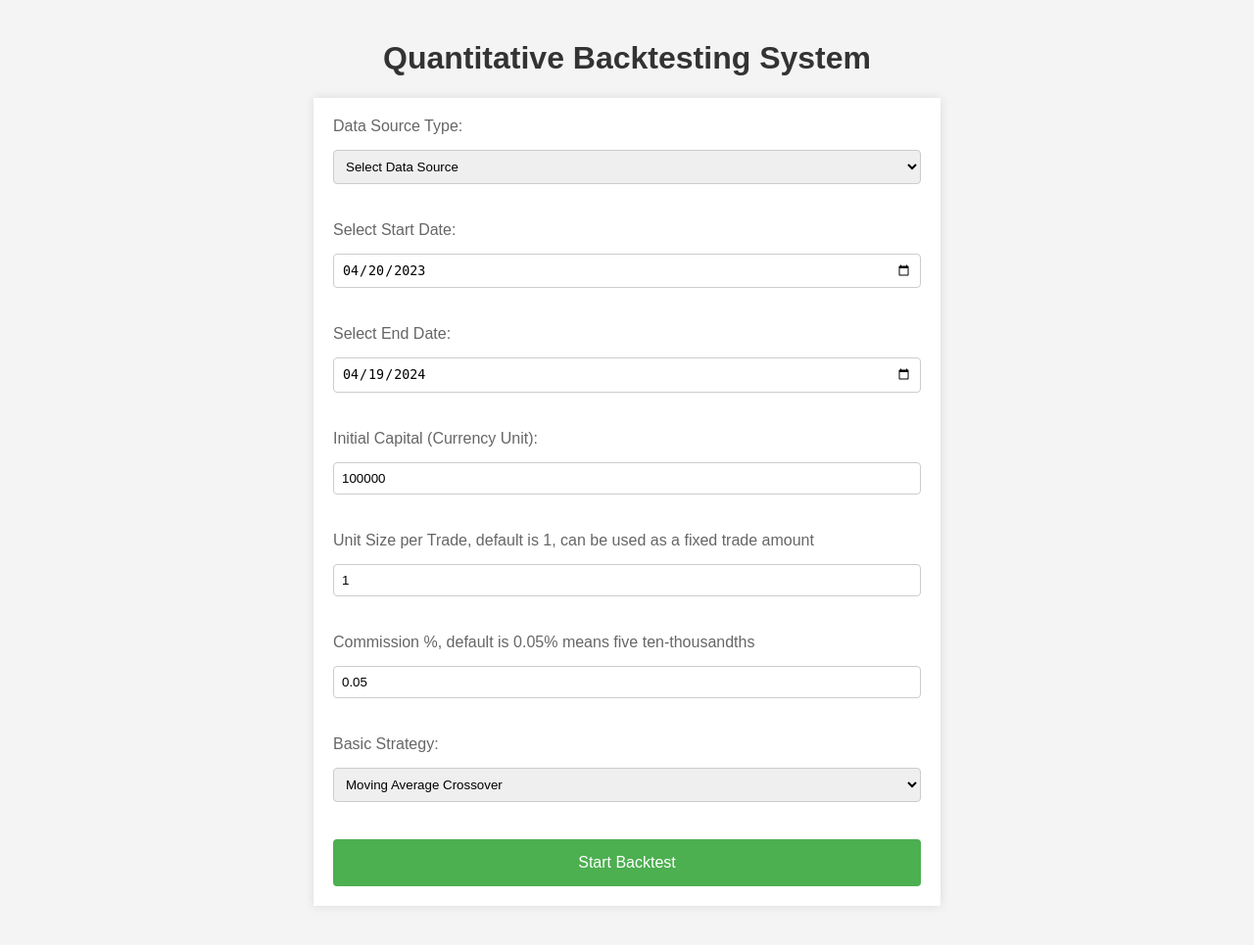
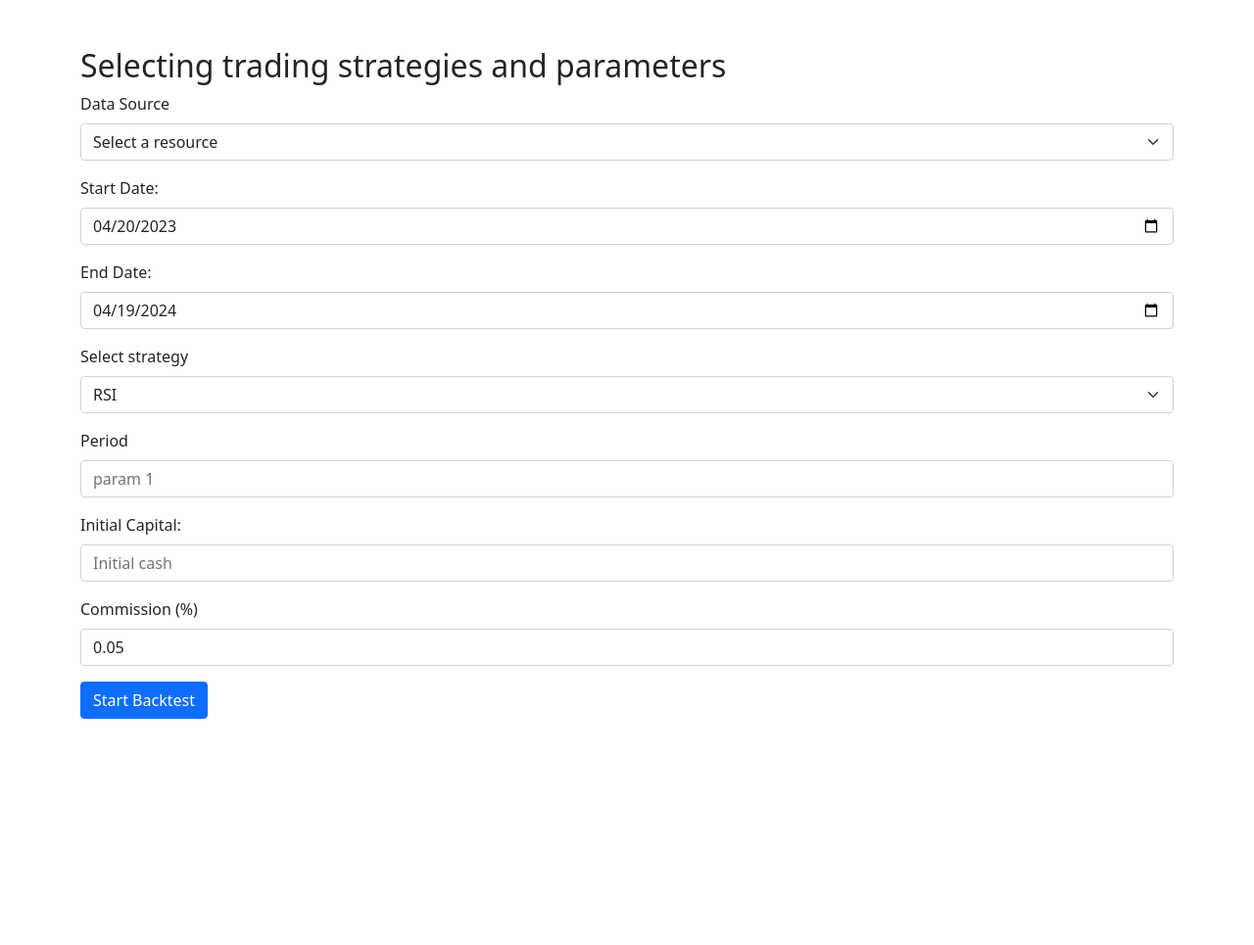
Before and after one commit to hbwhzk/FinancePyBackTester, a Flask app: page / in a window 1280 px wide. Shown: the whole page at 98% size. After the commit the page ends 734 px from the top, so only its background shows below. Run offline with Flask 3, Linux system fonts and the light colour scheme.

Commit message:
ver 0.2
add chart/result/

```diff
--- a/app.py
+++ b/app.py
@@ -1,71 +1,89 @@
-import os
-import logging
-from flask import Flask, request, render_template, redirect, url_for, flash
+from flask import Flask, request, render_template
 import backtrader as bt
-from strategies.basic_strategy import BasicStrategy
-from strategies.load_data_yf import fetch_data_from_yahoo
-from strategies.load_data_a_stock import fetch_a_stock_data
-import pandas as pd
-import matplotlib.pyplot as plt
-from datetime import datetime
+from strategies.get_a_stock import get_a_stock
+from strategies.rsi import RSIStrategy
+from strategies.sma import SMACrossStrategy
+from datetime import datetime, timedelta
 
 app = Flask(__name__)
-app.secret_key = 'your_secret_key'
 
 @app.route('/')
 def index():
-    return render_template('index.html')
+    end_date = datetime.now() - timedelta(days=1)
+    start_date = end_date - timedelta(days=365)
+    end_date_str = end_date.strftime('%Y-%m-%d')
+    start_date_str = start_date.strftime('%Y-%m-%d')
+    return render_template('index.html', start_date=start_date_str, end_date=end_date_str)
 
-@app.route('/backtest', methods=['POST'])
-def backtest():
-    logging.debug("Starting backtest function")
+
+@app.route('/results', methods=['GET'])
+def results():
+    symbol = request.args.get('symbol')
+    start_date = request.args.get('start_date')
+    end_date = request.args.get('end_date')
+    strategy_name = request.args.get('strategy')
+    param1 = int(request.args.get('param1', 14))
+    param2_str = request.args.get('param2', '30')
     try:
-        data_source = request.form['data_source']
-        symbol = request.form['symbol'] if data_source == 'online' else request.form.get('symbol_a', '')
-        start_date = request.form['start_date']
-        end_date = request.form['end_date']
-        initial_cash = float(request.form['initial_cash'])
-        commission_rate = float(request.form['commission_rate']) / 100
+        param2 = int(param2_str) if param2_str.isdigit() else None
+    except ValueError:
+        param2 = None
 
-        logging.info(f"Form data received: data_source={data_source}, symbol={symbol}, start_date={start_date}, end_date={end_date}, initial_cash={initial_cash}")
+    cerebro = bt.Cerebro()
+    start_cash = float(request.args.get('initial_cash', 100000))
 
-        cerebro = bt.Cerebro()
-        cerebro.addstrategy(BasicStrategy)
-        cerebro.broker.setcash(initial_cash)
-        cerebro.broker.setcommission(commission=commission_rate)
+    cerebro.broker.set_cash(start_cash)
 
-        if data_source == 'online':
-            df = fetch_data_from_yahoo(symbol, start_date, end_date)
-        elif data_source == 'a_stock':
-            days = (datetime.strptime(end_date, '%Y-%m-%d') - datetime.strptime(start_date, '%Y-%m-%d')).days
-            df = fetch_a_stock_data(symbol, start_date, days)
+    data, success = get_a_stock(symbol, start_date, end_date)
+    print("Data retrieval success:", success)
+    if not success:
+        return "Failed to fetch data for the provided dates.", 500
 
-        if df is not None and not df.empty:
-            if not isinstance(df.index, pd.DatetimeIndex):
-                logging.error("Data index is not a DatetimeIndex.")
-                flash("Data format error: Index is not a DatetimeIndex.")
-                return redirect(url_for('index'))
-            data = bt.feeds.PandasData(dataname=df)
-            cerebro.adddata(data)
-            cerebro.run()
-            fig_path = 'backtest_result.png'
-            fig = cerebro.plot()[0][0]
-            fig.savefig(os.path.join(app.static_folder, fig_path))
-            plt.close(fig)
+    cerebro.adddata(data)
 
-            logging.info("Backtest completed successfully")
-            flash('Backtest completed successfully.')
-            return render_template('index.html', fig_path=fig_path)
+    if strategy_name == 'RSI':
+        cerebro.addstrategy(RSIStrategy, period=param1)
+    elif strategy_name == 'MovingAverageCross' and param2 is not None:
+        cerebro.addstrategy(SMACrossStrategy, short_period=param1, long_period=param2)
 
+    cerebro.tradehistory = True
+
+    strategies = cerebro.run()
+    if strategies:
+        strategy = strategies[0]
+        if hasattr(strategy, 'get_trade_data'):
+            trade_data = strategy.get_trade_data()
+            print("get trade_data:", trade_data)
         else:
-            logging.error("Data loading failed or data is empty.")
-            flash('Failed to fetch or process data.')
-            return redirect(url_for('index'))
+            print("no trade_data")
+            trade_data = []
+    else:
+        print("no results")
+        trade_data = []
 
-    except Exception as e:
-        logging.error(f"Error in backtest function: {e}", exc_info=True)
-        flash(f'An error occurred during backtesting: {str(e)}')
-        return redirect(url_for('index'))
+    final_value = cerebro.broker.getvalue()
+    candlestick_data = get_candlestick_data(data)
+
+    return render_template('results.html', initial_cash=start_cash, final_value=final_value,
+                           results={'candlesticks': candlestick_data, 'trades': trade_data})
+
+
+def get_candlestick_data(datafeed):
+    ohlc = []
+    for i in range(len(datafeed)):
+        date = datafeed.datetime.array[i]
+        o = datafeed.open.array[i]
+        h = datafeed.high.array[i]
+        l = datafeed.low.array[i]
+        c = datafeed.close.array[i]
+        ohlc.append({
+            't': bt.num2date(date).strftime('%Y-%m-%d'),
+            'o': o,
+            'h': h,
+            'l': l,
+            'c': c
+        })
+    return ohlc
 
 if __name__ == '__main__':
     app.run(debug=True)
--- a/templates/index.html
+++ b/templates/index.html
@@ -2,84 +2,101 @@
 <html lang="en">
 <head>
     <meta charset="UTF-8">
-    <title>Quantitative Backtesting System</title>
-    <link rel="stylesheet" href="{{ url_for('static', filename='css/index.css') }}">
+    <title>Quantitative Backtesting</title>
+    <link href="https://cdn.jsdelivr.net/npm/bootstrap@5.1.3/dist/css/bootstrap.min.css" rel="stylesheet">
+    <script>
+        document.addEventListener("DOMContentLoaded", function(event) {
+            const strategySelect = document.getElementById('strategy');
+            const dataSourceSelect = document.getElementById('data_source');
+            const symbolInputContainer = document.getElementById('symbol-container');
+            const param1Input = document.getElementById('param1-container');
+            const param2Input = document.getElementById('param2-container');
+
+            function updateParams() {
+                const strategy = strategySelect.value;
+                param1Input.style.display = 'none';
+                param2Input.style.display = 'none';
+
+                if (strategy === 'RSI') {
+                    param1Input.style.display = 'block';
+                    document.getElementById('param1-label').textContent = 'Period';
+                } else if (strategy === 'MovingAverageCross') {
+                    param1Input.style.display = 'block';
+                    param2Input.style.display = 'block';
+                    document.getElementById('param1-label').textContent = 'Short MA Period';
+                    document.getElementById('param2-label').textContent = 'Long MA Period';
+                }
+            }
+
+            function updateSymbolInput() {
+                symbolInputContainer.style.display = dataSourceSelect.value ? 'block' : 'none';
+            }
+
+            strategySelect.addEventListener('change', updateParams);
+            dataSourceSelect.addEventListener('change', updateSymbolInput);
+            updateParams();
+            updateSymbolInput();
+        });
+    </script>
 </head>
 <body>
-    <h1>Quantitative Backtesting System</h1>
-    <form action="/backtest" method="post" enctype="multipart/form-data">
+<div class="container mt-5">
+    <h2>Selecting trading strategies and parameters</h2>
+    <form action="/results" method="get">
 
-        <label for="data_source">Data Source Type:</label>
-        <select id="data_source" name="data_source" onchange="toggleDataSourceOptions()">
-            <option value="">Select Data Source</option>
-            <option value="online">Yahoo Finance</option>
-            <option value="a_stock">A-share Market</option>
-        </select><br><br>
+        <div class="mb-3">
+            <label for="data_source" class="form-label">Data Source</label>
+            <select class="form-select" id="data_source" name="data_source">
+                <option value="">Select a resource</option>
+                <option value="China Mainland A Share">China Mainland A Share</option>
+                <option value="Yahoo Finance">Yahoo Finance</option>
+            </select>
+        </div>
 
+        <div class="mb-3" id="symbol-container" style="display: none;">
+            <label for="symbol" class="form-label">
+                Stock symbol, e.g., for Yahoo Finance data source: Apple: AAPL, Google: GOOG, Bitcoin: BTC-USD; for China Mainland A Share, input like Vanke A: SZ000002, Kweichow Moutai: SH600519, CATL: SZ300750. Note the uppercase prefix.
+            </label>
+            <input type="text" class="form-control" id="symbol" name="symbol" placeholder="Enter symbol here">
+        </div>
 
-        <div id="online_resource" class="data_source_option" style="display: none;">
-            <label for="symbol">Enter Stock Symbol, e.g., Apple: AAPL, Google: GOOG, or Bitcoin: BTC-USD</label>
-            <input type="text" id="symbol" name="symbol"><br><br>
+        <div class="mb-3">
+            <label for="start_date" class="form-label">Start Date:</label>
+            <input type="date" class="form-control" id="start_date" name="start_date" required value="{{ start_date }}">
+        </div>
+        <div class="mb-3">
+            <label for="end_date" class="form-label">End Date:</label>
+            <input type="date" class="form-control" id="end_date" name="end_date" required value="{{ end_date }}">
         </div>
 
 
-        <div id="a_stock_resource" class="data_source_option" style="display: none;">
-            <label for="symbol_a">Stock Symbol, e.g., Vanke A: SZ000002, Kweichow Moutai: SH600519, CATL: SZ300750, note the uppercase prefix</label>
-            <input type="text" id="symbol_a" name="symbol_a"><br><br>
+        <div class="mb-3">
+            <label for="strategy" class="form-label">Select strategy</label>
+            <select class="form-select" id="strategy" name="strategy">
+                <option value="RSI">RSI</option>
+                <option value="MovingAverageCross">Moving Average Crossover</option>
+            </select>
+        </div>
+        <div class="mb-3" id="param1-container" style="display: none;">
+            <label id="param1-label" class="form-label">param 1</label>
+            <input type="text" class="form-control" id="param1" name="param1" placeholder="param 1 ">
+        </div>
+        <div class="mb-3" id="param2-container" style="display: none;">
+            <label id="param2-label" class="form-label">param 2</label>
+            <input type="text" class="form-control" id="param2" name="param2" placeholder="param 2">
+        </div>
+        <div class="mb-3">
+            <label for="initial_cash" class="form-label">Initial Capital:</label>
+            <input type="number" class="form-control" id="initial_cash" name="initial_cash" placeholder="Initial cash">
+        </div>
+        <div class="mb-3">
+            <label for="commission" class="form-label">Commission (%)</label>
+            <input type="number" class="form-control" id="commission" name="commission" placeholder="Default is 0.05% (five ten-thousandths)" value="0.05" step="0.01" min="0">
         </div>
 
 
-        <label for="start_date">Select Start Date:</label>
-        <input type="date" id="start_date" name="start_date" required><br><br>
-
-
-        <label for="end_date">Select End Date:</label>
-        <input type="date" id="end_date" name="end_date" required><br><br>
-
-
-        <label for="initial_cash">Initial Capital (Currency Unit):</label>
-        <input type="number" id="initial_cash" name="initial_cash" min="1000" step="100" value="100000"><br><br>
-
-
-        <label for="trade_size">Unit Size per Trade, default is 1, can be used as a fixed trade amount</label>
-        <input type="number" id="trade_size" name="trade_size" min="1" value="1"><br><br>
-
-        <label for="commission_rate">Commission %, default is 0.05% means five ten-thousandths </label>
-        <input type="number" id="commission_rate" name="commission_rate" min="0" step="0.001" value="0.05"><br><br>
-
-
-        <label for="strategy">Basic Strategy:</label>
-        <select id="strategy" name="strategy">
-            <option value="moving_average">Moving Average Crossover</option>
-            <option value="rsi">RSI Overbought/Oversold</option>
-
-        </select><br><br>
-
-
-        <div id="rsi_params" class="strategy_params" style="display: none;">
-            <label for="rsi_period">RSI Period:</label>
-            <input type="number" id="rsi_period" name="rsi_period" value="14"><br><br>
-
-            <label for="rsi_upper">RSI Upper Threshold:</label>
-            <input type="number" id="rsi_upper" name="rsi_upper" value="70"><br><br>
-
-            <label for="rsi_lower">RSI Lower Threshold:</label>
-            <input type="number" id="rsi_lower" name="rsi_lower" value="30"><br><br>
-        </div>
-
-        <input type="submit" value="Start Backtest">
+        <button type="submit" class="btn btn-primary">Start Backtest</button>
     </form>
-
-    {% for message in get_flashed_messages() %}
-        <div>{{ message }}</div>
-    {% endfor %}
-
-    {% if fig_path %}
-    <div>
-        <img src="{{ url_for('static', filename=fig_path) }}" alt="Backtest Result">
-    </div>
-    {% endif %}
-
-    <script src="{{ url_for('static', filename='js/index.js') }}"></script>
+</div>
 </body>
 </html>
```
Also changed, not shown: static/js/results.js (added, +151 -0 lines), strategies/basic_strategy.py (deleted, +0 -15 lines), strategies/get_a_stock.py (added, +46 -0 lines), strategies/load_data_a_stock.py (deleted, +0 -34 lines), strategies/load_data_yf.py (deleted, +0 -40 lines), strategies/rsi.py (added, +54 -0 lines), strategies/sma.py (added, +51 -0 lines), templates/results.html (added, +38 -0 lines), static/backtest_result.png (deleted), strategies/__init__.py (added).
